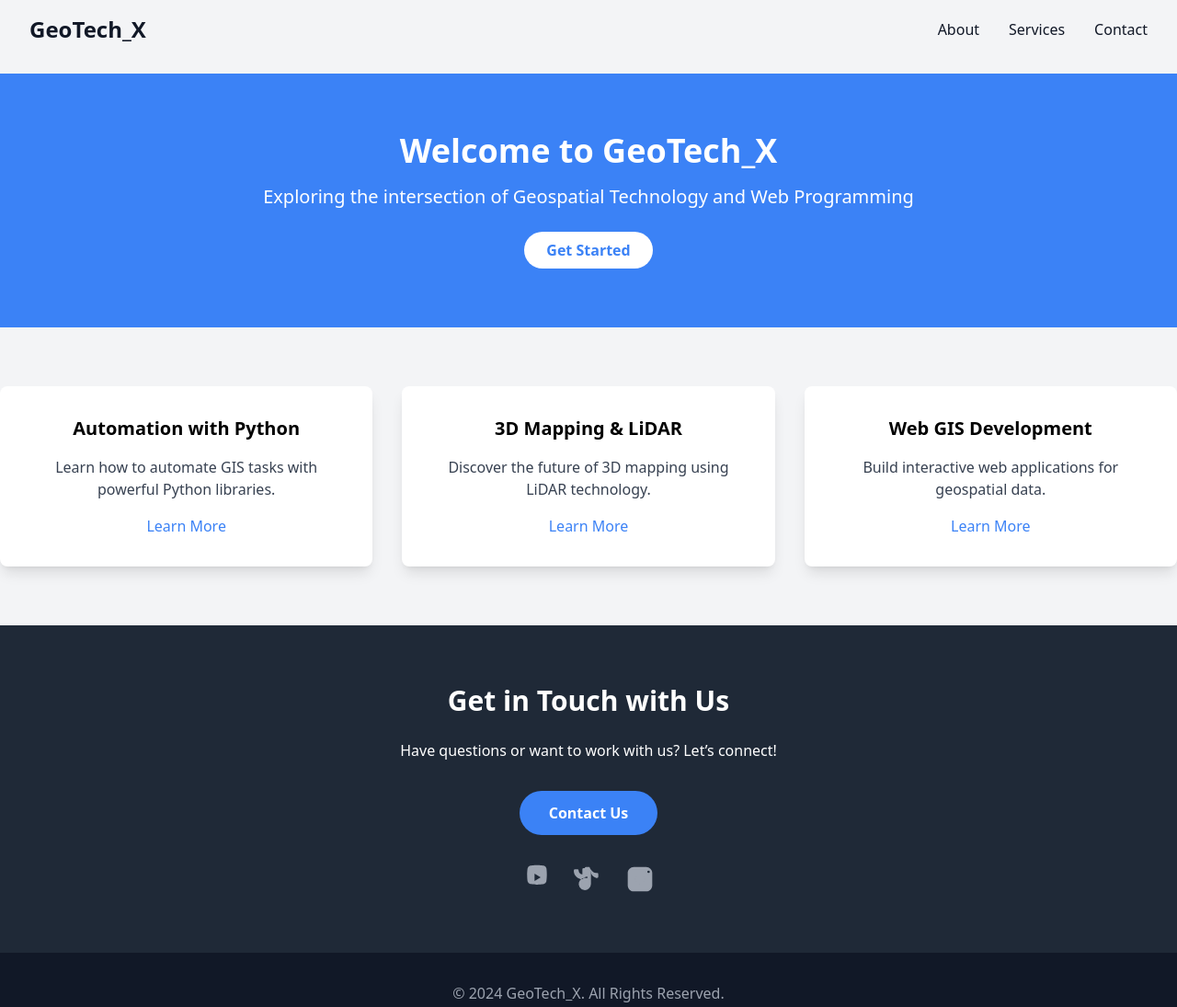
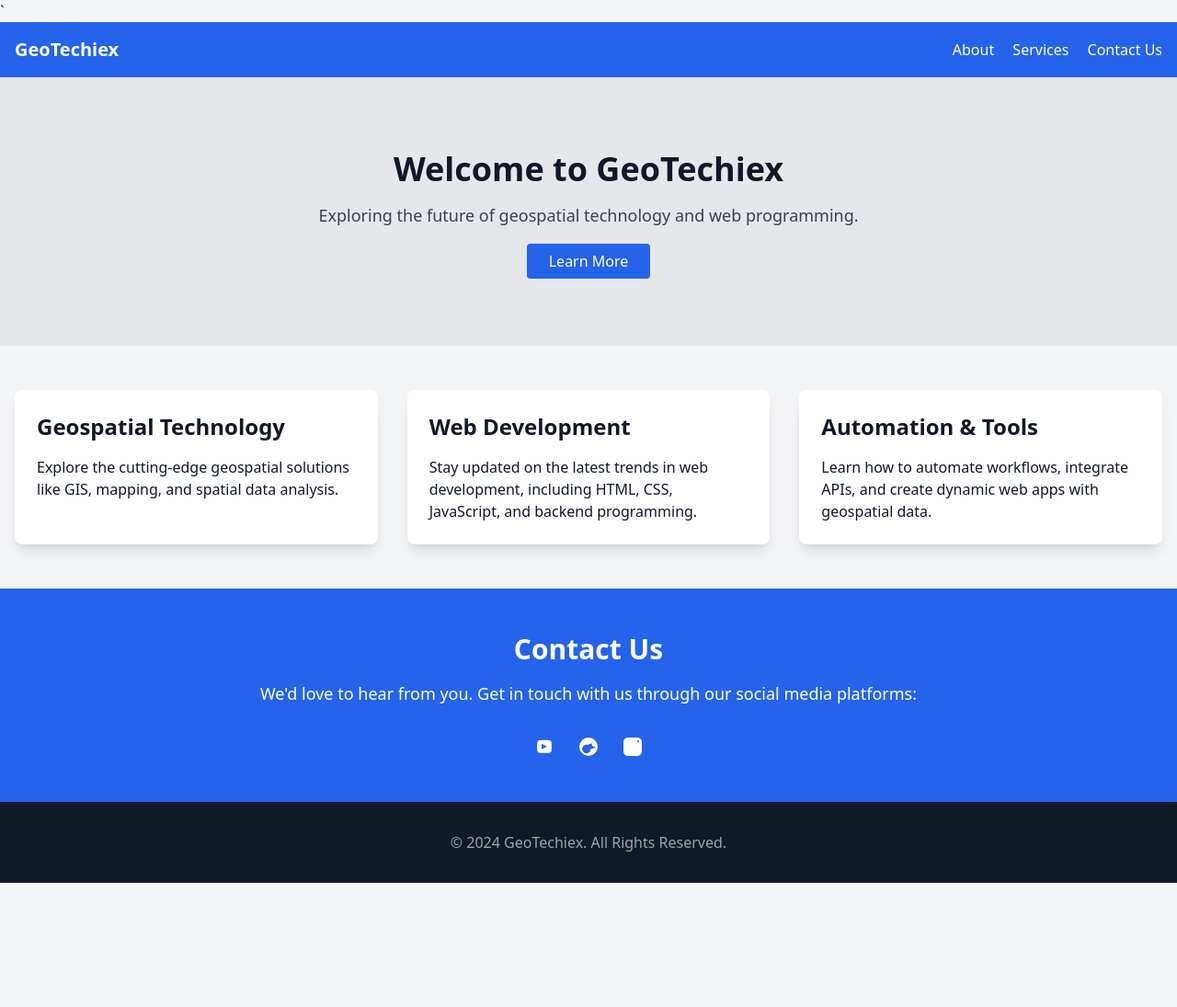
Before and after one commit to Bazzly/geotechiex, a plain HTML site: page index.html in a window 1280 px wide. Shown: the whole page at 92% size. After the commit the page ends 960 px from the top, so only its background shows below. Drawn offline with nearby package versions, Linux system fonts and the light colour scheme.

Commit message:
add google veri

```diff
--- a/index.html
+++ b/index.html
@@ -4,141 +4,81 @@
 <head>
     <meta charset="UTF-8">
     <meta name="viewport" content="width=device-width, initial-scale=1.0">
-  <title>GeoTech_X Landing Page</title>
-  <script defer src="https://unpkg.com/alpinejs@3.10.2/dist/cdn.min.js"></script>
+    <meta name="description" content="Explore the intersection of geospatial technology and web development with GeoTechieX.">
+    <meta name="google-site-verification" content="xpH_xpr4t3xGt67BHzKOuXOdwZd0LNTz7wuBeLbBup4" />
+    <title>GeoTechiex | Geospatial Tech & Web Programming</title>
+    <!-- Tailwind CSS CDN -->
     <script src="https://cdn.tailwindcss.com"></script>
-  <style>
-    /* Adding custom styles for smooth scrolling header */
-    .scrolling-header {
-      transition: background-color 0.3s ease;
-    }
-  </style>
+    <!-- Alpine.js CDN -->
+    <script defer src="https://cdn.jsdelivr.net/npm/alpinejs@3.x.x/dist/cdn.min.js"></script>
 </head>
 
-<body class="bg-gray-100">
-
-  <!-- Header Section -->
-  <header x-data="{ scrolling: false }" x-init="window.addEventListener('scroll', () => scrolling = window.scrollY > 50)"
-    :class="{ 'bg-white shadow-lg': scrolling }" class="fixed w-full top-0 left-0 scrolling-header z-50">
-    <div class="max-w-7xl mx-auto px-4 sm:px-6 lg:px-8">
-      <div class="flex justify-between items-center py-4">
-        <!-- Logo -->
-        <div class="text-2xl font-bold text-gray-900">GeoTech_X</div>
-
-        <!-- Nav Menu -->
-        <nav class="hidden md:flex space-x-8">
-          <a href="#about" class="text-gray-900 hover:text-blue-500">About</a>
-          <a href="#services" class="text-gray-900 hover:text-blue-500">Services</a>
-          <a href="#contact" class="text-gray-900 hover:text-blue-500">Contact</a>
-        </nav>
-
-        <!-- Mobile Menu Button -->
-        <div class="md:hidden">
-          <button @click="open = !open" class="text-gray-900 focus:outline-none">
-            <svg class="h-6 w-6" fill="none" stroke="currentColor" viewBox="0 0 24 24"
-              xmlns="http://www.w3.org/2000/svg">
-              <path stroke-linecap="round" stroke-linejoin="round" stroke-width="2"
-                d="M4 6h16M4 12h16m-7 6h7"></path>
-            </svg>
-          </button>
-        </div>
-      </div>
-    </div>
-
-    <!-- Mobile Menu -->
-    <div x-show="open" class="md:hidden bg-white shadow-lg">
-      <nav class="space-y-1 px-4 py-3">
-        <a href="#about" class="block text-gray-900 hover:text-blue-500">About</a>
-        <a href="#services" class="block text-gray-900 hover:text-blue-500">Services</a>
-        <a href="#contact" class="block text-gray-900 hover:text-blue-500">Contact</a>
+<body class="bg-gray-100 text-gray-900">
+`
+    <!-- Header with Navigation -->
+    <header class="bg-blue-600 text-white shadow-lg">
+        <div class="max-w-7xl mx-auto p-4 flex justify-between items-center">
+            <h1 class="text-xl font-bold">GeoTechiex</h1>
+            <nav>
+                <a href="#about" class="ml-4 hover:underline">About</a>
+                <a href="#services" class="ml-4 hover:underline">Services</a>
+                <a href="#contact" class="ml-4 hover:underline">Contact Us</a>
             </nav>
         </div>
     </header>
 
-  <!-- Main Section -->
-  <main class="pt-20">
     <!-- Hero Section -->
-    <section class="bg-blue-500 text-white py-16">
-      <div class="max-w-7xl mx-auto text-center">
-        <h1 class="text-4xl font-bold mb-4">Welcome to GeoTech_X</h1>
-        <p class="text-xl">Exploring the intersection of Geospatial Technology and Web Programming</p>
-        <a href="#services" class="mt-6 inline-block bg-white text-blue-500 py-2 px-6 rounded-full font-bold">
-          Get Started
-        </a>
+    <section class="bg-gray-200 text-center py-20">
+        <h2 class="text-4xl font-bold mb-4">Welcome to GeoTechiex</h2>
+        <p class="text-lg text-gray-700 mb-6">Exploring the future of geospatial technology and web programming.</p>
+        <a href="#services" class="bg-blue-600 text-white py-2 px-6 rounded hover:bg-blue-700">Learn More</a>
+    </section>
+
+    <!-- 3 Grid Section -->
+    <section id="services" class="py-12 max-w-7xl mx-auto px-4 grid grid-cols-1 sm:grid-cols-2 lg:grid-cols-3 gap-8">
+        <div class="bg-white p-6 shadow-lg rounded-lg hover:shadow-xl transition">
+            <h3 class="text-2xl font-bold mb-4">Geospatial Technology</h3>
+            <p>Explore the cutting-edge geospatial solutions like GIS, mapping, and spatial data analysis.</p>
+        </div>
+        <div class="bg-white p-6 shadow-lg rounded-lg hover:shadow-xl transition">
+            <h3 class="text-2xl font-bold mb-4">Web Development</h3>
+            <p>Stay updated on the latest trends in web development, including HTML, CSS, JavaScript, and backend programming.</p>
+        </div>
+        <div class="bg-white p-6 shadow-lg rounded-lg hover:shadow-xl transition">
+            <h3 class="text-2xl font-bold mb-4">Automation & Tools</h3>
+            <p>Learn how to automate workflows, integrate APIs, and create dynamic web apps with geospatial data.</p>
         </div>
     </section>
 
-    <!-- 3-Grid Section -->
-    <section id="services" class="py-16 bg-gray-100">
-      <div class="max-w-7xl mx-auto grid grid-cols-1 md:grid-cols-3 gap-8 text-center">
-        <!-- Grid Item 1 -->
-        <div class="bg-white p-8 shadow-lg rounded-lg">
-          <h3 class="text-xl font-semibold mb-4">Automation with Python</h3>
-          <p class="text-gray-700">Learn how to automate GIS tasks with powerful Python libraries.</p>
-          <a href="#" class="mt-4 inline-block text-blue-500 hover:underline">Learn More</a>
-        </div>
-
-        <!-- Grid Item 2 -->
-        <div class="bg-white p-8 shadow-lg rounded-lg">
-          <h3 class="text-xl font-semibold mb-4">3D Mapping & LiDAR</h3>
-          <p class="text-gray-700">Discover the future of 3D mapping using LiDAR technology.</p>
-          <a href="#" class="mt-4 inline-block text-blue-500 hover:underline">Learn More</a>
-        </div>
-
-        <!-- Grid Item 3 -->
-        <div class="bg-white p-8 shadow-lg rounded-lg">
-          <h3 class="text-xl font-semibold mb-4">Web GIS Development</h3>
-          <p class="text-gray-700">Build interactive web applications for geospatial data.</p>
-          <a href="#" class="mt-4 inline-block text-blue-500 hover:underline">Learn More</a>
-        </div>
-      </div>
-    </section>
-
-    <!-- Contact Section -->
-    <section id="contact" class="bg-gray-800 text-white py-16">
-      <div class="max-w-7xl mx-auto text-center">
-        <h2 class="text-3xl font-bold mb-6">Get in Touch with Us</h2>
-        <p class="mb-8">Have questions or want to work with us? Let’s connect!</p>
-        <a href="mailto:info@geotechx.com"
-          class="inline-block bg-blue-500 py-3 px-8 rounded-full font-bold text-white mb-8">Contact Us</a>
-
-        <!-- Social Links -->
+    <!-- Contact Us Section -->
+    <section id="contact" class="bg-blue-600 text-white py-12">
+        <div class="max-w-7xl mx-auto px-4">
+            <h2 class="text-3xl font-bold mb-4 text-center">Contact Us</h2>
+            <p class="text-lg text-center mb-8">We'd love to hear from you. Get in touch with us through our social media platforms:</p>
             <div class="flex justify-center space-x-6">
-          <!-- YouTube -->
-          <a href="https://www.youtube.com/@GeotechieX" target="_blank" class="text-gray-400 hover:text-white">
-            <svg class="w-8 h-8" fill="currentColor" viewBox="0 0 24 24" xmlns="http://www.w3.org/2000/svg">
-              <path
-                d="M19.635 3.074a2.957 2.957 0 00-2.086-2.09C15.595.5 12 .5 12 .5s-3.595 0-5.549.484a2.957 2.957 0 00-2.086 2.09C3.96 5.015 3.96 8.5 3.96 8.5s0 3.485.405 5.426a2.957 2.957 0 002.086 2.09C8.405 16.5 12 16.5 12 16.5s3.595 0 5.549-.484a2.957 2.957 0 002.086-2.09c.404-1.94.404-5.426.404-5.426s0-3.485-.404-5.426zM10 13.5V7.5l5 3-5 3z">
-              </path>
+                <a href="https://www.youtube.com/@GeotechieX" target="_blank" class="hover:text-gray-300">
+                    <svg class="w-6 h-6" xmlns="http://www.w3.org/2000/svg" fill="currentColor" viewBox="0 0 24 24">
+                        <path d="M19.615 6.807a2.514 2.514 0 0 0-1.773-1.776C16.32 4.678 12 4.678 12 4.678s-4.321 0-5.842.353a2.514 2.514 0 0 0-1.773 1.776 26.158 26.158 0 0 0-.353 4.964c0 1.73.123 3.464.353 4.964a2.514 2.514 0 0 0 1.773 1.776c1.52.353 5.842.353 5.842.353s4.32 0 5.842-.353a2.514 2.514 0 0 0 1.773-1.776c.23-1.5.353-3.235.353-4.964a26.158 26.158 0 0 0-.353-4.964zm-10.615 7.83V8.689l5.822 2.984-5.822 2.964z"></path>
                     </svg>
                 </a>
-
-          <!-- TikTok -->
-          <a href="https://www.tiktok.com/@GeotechieX" target="_blank" class="text-gray-400 hover:text-white">
-            <svg class="w-8 h-8" fill="currentColor" viewBox="0 0 24 24" xmlns="http://www.w3.org/2000/svg">
-              <path fill-rule="evenodd" clip-rule="evenodd"
-                d="M9 3a1 1 0 011-1h2.778A6.67 6.67 0 0015 5.362v.067A3.998 3.998 0 0018.584 7h.218A1 1 0 0120 8v2a1 1 0 01-1 1h-.584A6.002 6.002 0 0114 5.022V16a5 5 0 11-3-4.664V9.828A6.983 6.983 0 007 12c-3.866 0-7-3.134-7-7a1 1 0 011-1h2a1 1 0 011 1c0 1.657 1.343 3 3 3V4a1 1 0 011-1z">
-              </path>
+                <a href="https://www.tiktok.com/@GeotechieX" target="_blank" class="hover:text-gray-300">
+                    <svg class="w-6 h-6" xmlns="http://www.w3.org/2000/svg" fill="currentColor" viewBox="0 0 24 24">
+                        <path d="M12 2a10 10 0 1 0 10 10A10.012 10.012 0 0 0 12 2zm2.18 14.183A4.708 4.708 0 1 1 12 10.29V9.21a1.24 1.24 0 0 0 .36.05 3.5 3.5 0 0 0 3.5-3.5V5.39a7.4 7.4 0 0 0 2.74 1.06V5.97a9.157 9.157 0 0 1-3.14-.62v3.14a3.507 3.507 0 0 0 3.5 3.5.66.66 0 0 0 .23-.04v1.07a4.91 4.91 0 0 1-1.36-.35v1.15a4.732 4.732 0 0 1-1.96.44 4.523 4.523 0 0 1-1.36-.22z"></path>
                     </svg>
                 </a>
-
-          <!-- Instagram -->
-          <a href="https://www.instagram.com/geotechiex" target="_blank" class="text-gray-400 hover:text-white">
-            <svg class="w-8 h-8" fill="currentColor" viewBox="0 0 24 24" xmlns="http://www.w3.org/2000/svg">
-              <path
-                d="M7 2C4.239 2 2 4.239 2 7v10c0 2.761 2.239 5 5 5h10c2.761 0 5-2.239 5-5V7c0-2.761-2.239-5-5-5H7zM12 8a4 4 0 110 8 4 4 0 010-8zm8-2a1 1 0 11-2 0 1 1 0 012 0zM16 12a4 4 0 11-8 0 4 4 0 018 0z">
-              </path>
+                <a href="https://www.instagram.com/geotechiex" target="_blank" class="hover:text-gray-300">
+                    <svg class="w-6 h-6" xmlns="http://www.w3.org/2000/svg" fill="currentColor" viewBox="0 0 24 24">
+                        <path d="M7 2C4.239 2 2 4.239 2 7v10c0 2.761 2.239 5 5 5h10c2.761 0 5-2.239 5-5V7c0-2.761-2.239-5-5-5H7zm5 6a4 4 0 1 1-4 4 4 4 0 0 1 4-4zm7-2a1 1 0 1 1-2 0 1 1 0 0 1 2 0zM16 12a4 4 0 1 1-8 0 4 4 0 0 1 8 0z"></path>
                     </svg>
                 </a>
             </div>
         </div>
     </section>
-  </main>
 
     <!-- Footer -->
     <footer class="bg-gray-900 text-gray-400 py-8">
         <div class="max-w-7xl mx-auto text-center">
-      <p>&copy; 2024 GeoTech_X. All Rights Reserved.</p>
+            <p>&copy; 2024 GeoTechiex. All Rights Reserved.</p>
         </div>
     </footer>
 
```
Also changed, not shown: google79dd979e9ed0c21c.html (added, +1 -0 lines). Lines whose indentation alone changed are shown as unchanged.
